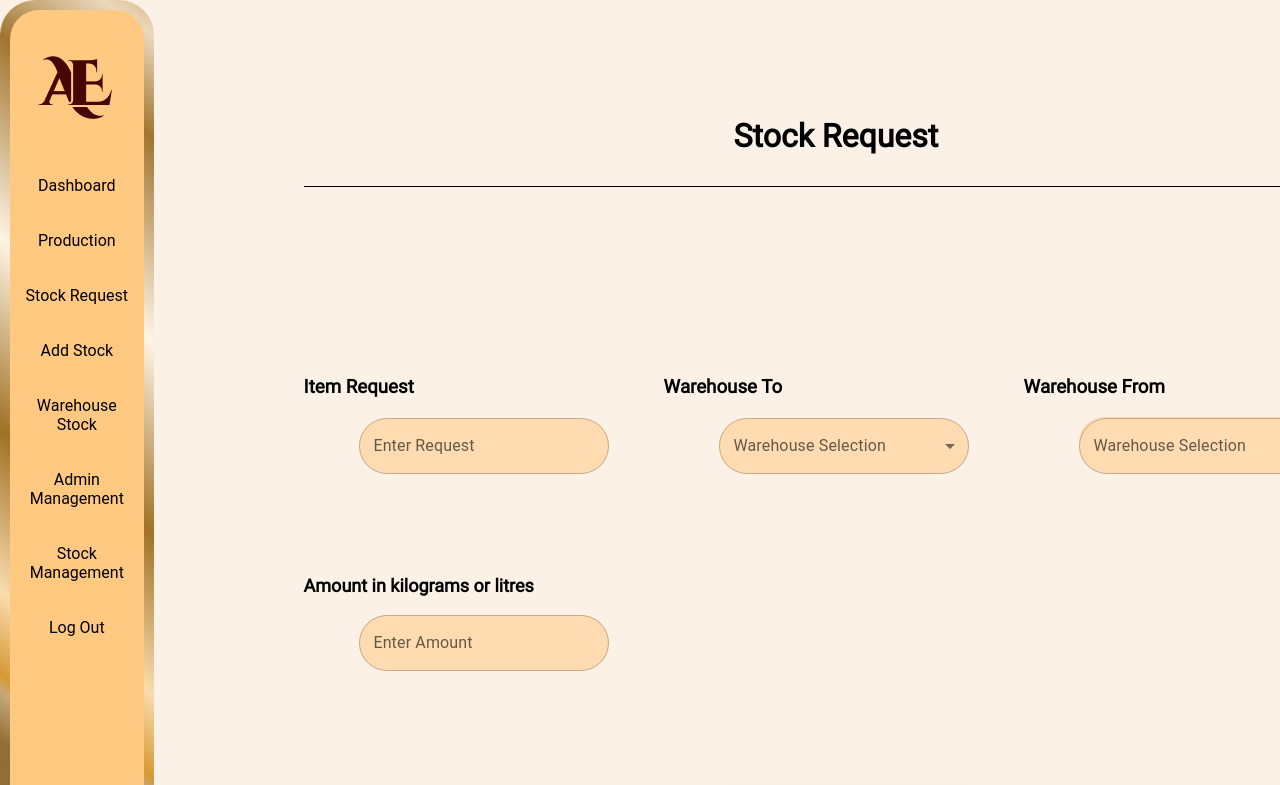
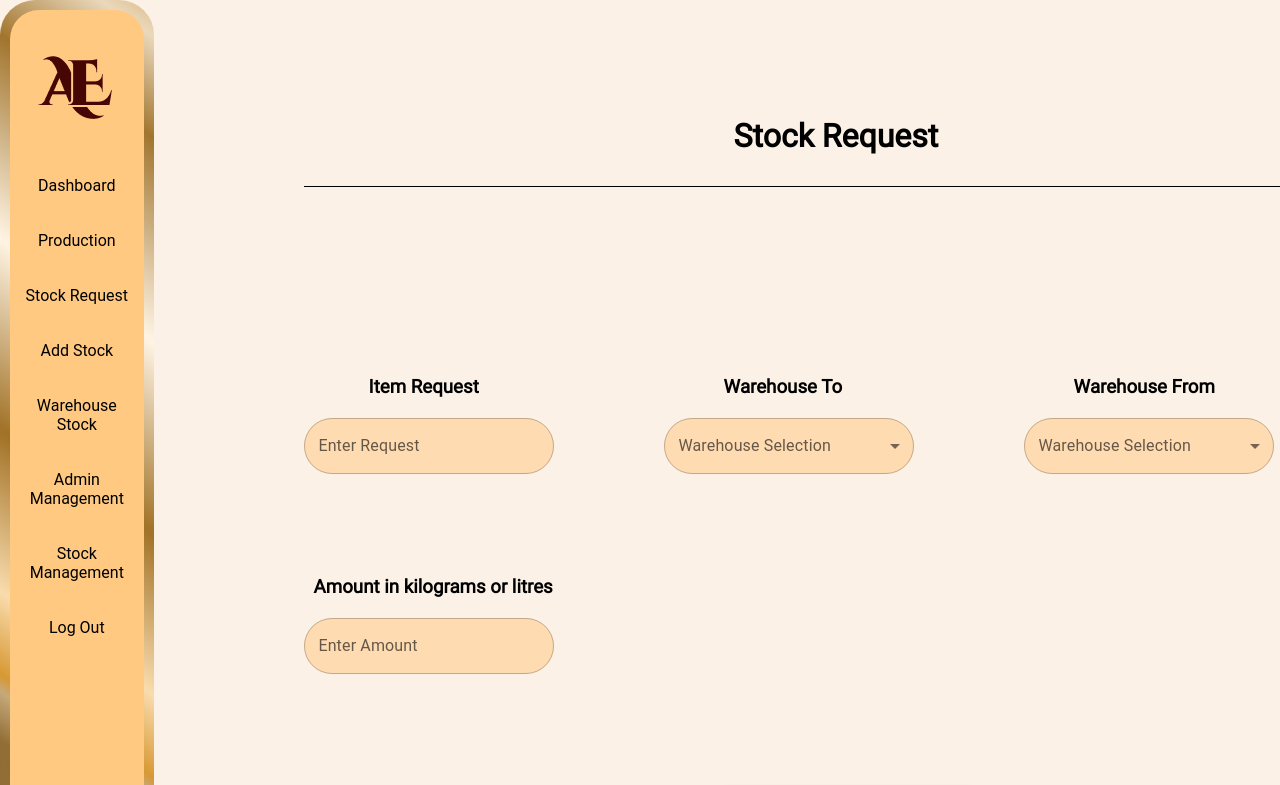
Before and after one commit to Tsebo200/Aureum-Elegance-Frontend, a React (Vite) app in the folder client/: page /stock-request in a window 1280 px wide. Shown: the top 785 px of the page. Built offline with nearby package versions, Linux system fonts and the light colour scheme.

Commit message:
Fix(Margin): Add Margin-left To Heading
Add Margin-left for headings as there was a change within the code

```diff
--- a/client/src/ui/Pages/StockRequest/StockRequest.module.scss
+++ b/client/src/ui/Pages/StockRequest/StockRequest.module.scss
@@ -92,12 +92,12 @@ html, body {
 
                 .itemHeading{
                     font-family: RobotoRegular;
+                    margin-left: 65px;
                 }
 
                 .itemRequestForm{
                     width: 250px;
                     height: 50px;
-                    margin-left: 55px;
                     border-radius: 35px;
                     float: left;
                 }
@@ -110,13 +110,13 @@ html, body {
                 .WarehouseToForm{
                     width: 250px;
                     height: 50px;
-                    margin-left: 55px;
                     border-radius: 35px;
                     float: left;
                 }
 
                 .warehouseToHeading{
                     font-family: RobotoRegular;
+                    margin-left: 60px;
                 }
             }
             .thirdFormContainer{
@@ -127,14 +127,13 @@ html, body {
                 .WarehouseFromForm{
                     width: 250px;
                     height: 50px;
-                    margin-left: 55px;
                     border-radius: 35px;
-                    background: $tertiary;
                     float: left;
                 }
 
                 .warehouseFromHeading{
                     font-family: RobotoRegular;
+                    margin-left: 50px;
                 }
             }
         }
@@ -153,13 +152,12 @@ html, body {
                 .amountForm{
                     width: 250px;
                     height: 50px;
-                    margin-left: 55px;
                     border-radius: 35px;
                     float: left;
                 }
                 .amountHeading{
-                    font-size: 18px;
                     font-family: RobotoRegular;
+                    margin-left: 10px;
                 }
             }
         }
```
